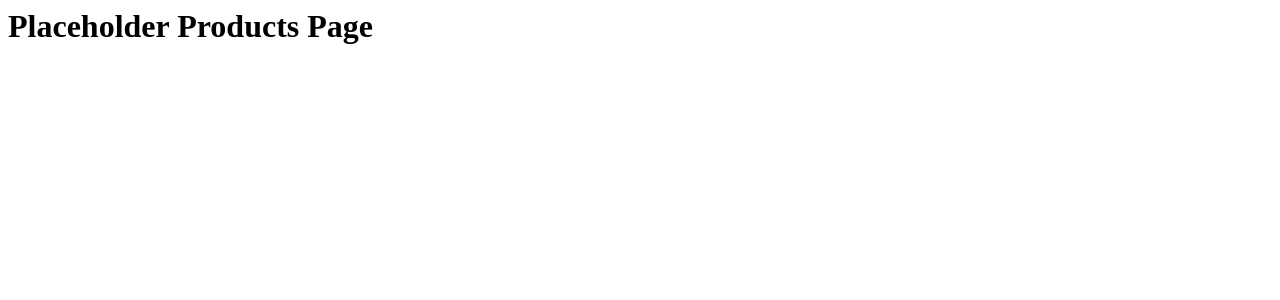
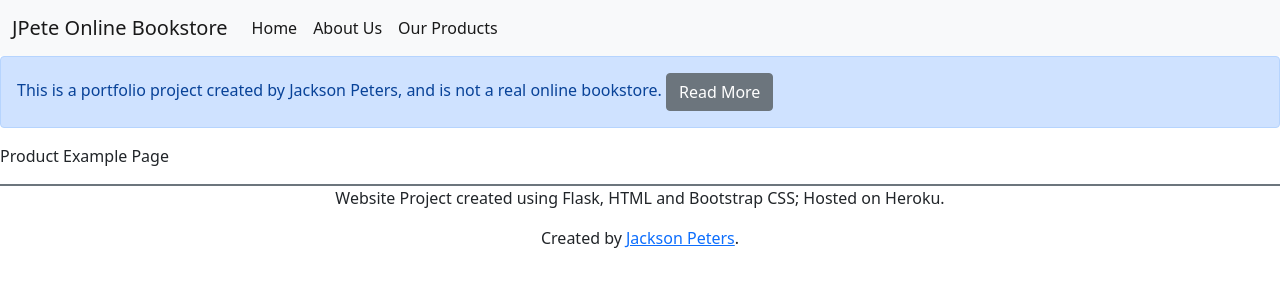
Before and after one commit to Jpete170/FlaskSite, a Flask app: page /products in a window 1280 px wide. Shown: the top 300 px of the page. Run offline with Flask 2, Linux system fonts and the light colour scheme; some libraries are stand-ins or nearby versions.

Commit message:
Added rudimentary code structure to render different individual products; added database connections, started on preliminary database table structure; update the base.html to include a modal view that will explain what the project is, in preparation for imlement ing the actual design of the website

```diff
--- a/FlaskSite/__init__.py
+++ b/FlaskSite/__init__.py
@@ -11,11 +11,11 @@ def create_app():
     app.debug = True
 
     boostrap=Bootstrap(app)
-   # app.config['SQLALCHEMY_DATABASE_URI'] = os.environ['DATABASE_URL']
+    app.config['SQLALCHEMY_DATABASE_URI'] = 'sqlite:///books.db'
     app.config['SQLALCHEMY_TRACK_MODIFICATIONS'] = True
 
     db.init_app(app)
-    #view stuff
+    #view stuff, to avoid circular references
     from . import views
     app.register_blueprint(views.bp)
 
--- a/FlaskSite/templates/base.html
+++ b/FlaskSite/templates/base.html
@@ -1,7 +1,7 @@
 <!DOCTYPE html>
 <html lang='en'>
     <head>
-        <title>Flask Web App</title>
+        <title>JPete.Dev Bookstore</title>
         <link href="https://cdn.jsdelivr.net/npm/bootstrap@5.1.3/dist/css/bootstrap.min.css" rel="stylesheet" integrity="sha384-1BmE4kWBq78iYhFldvKuhfTAU6auU8tT94WrHftjDbrCEXSU1oBoqyl2QvZ6jIW3" crossorigin="anonymous">
 
     </head>
@@ -10,7 +10,7 @@
 
         <div class="navbar navbar-expand-lg navbar-light bg-light">
             <div class="container-fluid">
-                <a class="navbar-brand" href="/">Flask Web App</a>
+                <a class="navbar-brand" href="/">JPete Online Bookstore</a>
                 <button class="navbar-toggler" type="button" data-bs-toggle="collapse" data-bs-target="#navbarNav" aria-controls="navbarNav" aria-expanded="false" aria-label="Toggle navigation">
                     <span class="navbar-toggler-icon"></span>
                 </button>
@@ -22,7 +22,41 @@
                         <li class="nav-item">
                             <a class="nav-link active" aria-current="page" href="/about">About Us</a>
                         </li>
+                        <li class="nav-item">
+                            <a class="nav-link active" aria-current="page" href="/products">Our Products</a>
+                        </li>
                     </ul>
+                </div>
+            </div>
+        </div>
+        <div class="alert alert-primary h-10" role="alert">
+            This is a portfolio project created by Jackson Peters, and is not a real online bookstore. <button type="button" class="btn btn-secondary" data-bs-toggle="modal" data-bs-target="#explanationModal">Read More</button>
+        </div>
+        <div class="modal fade" id="explanationModal" tabindex="-1" aria-labelledby="explanationModal">
+            <div class="modal-dialog">
+                <div class="modal-content">
+                    <div class="modal-header">
+                        <h5 class="modal-title" id="explanationModal">Project Explanation</h5>
+                        <button type="button" class="btn-close" data-bs-dismiss="modal" aria-label="Close"></button>
+                    </div>
+                    <div class="modal-body">
+                        <div>
+                            <p>This website, or web project, is constructed using the Python <a href="https://flask.palletsprojects.com/en/2.0.x/" target="blank">Flask</a> framework; a lightweight and fast tool to use to create a website.</p>
+                            <p>The end goal of this web project is to basically evolve it into a mockup online store (kind of like Amazon, although far smaller in scale), which will host tools like searching for products.</p>
+                            <p>Once the mock site is completed, a complete rundown will be provided on the <a href="https://jacksonpeters.dev/">main portfolio site</a>.</p>
+                            <div class="row justify-content-center">
+                                <div class="col-4">
+                                    <a class="btn btn-primary" role="button" href="https://jacksonpeters.dev/projects">Return to Projects</a>
+                                </div>
+                                <div class="col-4">
+                                   <a class="btn btn-primary" role="button" href="https://jacksonpeters.dev/projects">Go to GitHub Repository</a>
+                                </div>
+                            </div>
+                        </div>
+                    </div>
+                    <div class="modal-footer">
+                        <button type="button" class="btn btn-secondary" data-bs-dismiss="modal">Close</button>
+                    </div>
                 </div>
             </div>
         </div>
--- a/FlaskSite/templates/index.html
+++ b/FlaskSite/templates/index.html
@@ -4,7 +4,6 @@
 
 {% import "bootstrap/wtf.html" as wtf %}
 <div>
-    <h1>Flask Web Application Home Page</h1>
     <div class="row justify-content-center">
         <div class="col-4">
             <a class="btn btn-primary" role="button" href="https://jacksonpeters.dev/projects">Return to Projects</a>
--- /dev/null
+++ b/FlaskSite/templates/products/details.html
@@ -0,0 +1,6 @@
+{% extend 'productdetails_base.html' %}
+{%import 'bootstrap/wtf.html' as wtf %}
+
+{%block content%}
+
+{%end block%}
--- /dev/null
+++ b/FlaskSite/templates/products/productdetails_base.html
@@ -0,0 +1,6 @@
+{% extend 'base.html'}
+
+{% import 'bootstrap/wtf.html' as wtf %}
+{%block content%}
+
+{%endblock%}
--- /dev/null
+++ b/FlaskSite/templates/products/products.html
@@ -0,0 +1,9 @@
+{% extends 'base.html' %}
+
+{% block content %}
+
+{% import "bootstrap/wtf.html" as wtf %}
+<div>
+    <p>Product Example Page</p>
+</div>
+{% endblock %}
--- a/FlaskSite/views.py
+++ b/FlaskSite/views.py
@@ -1,4 +1,5 @@
 from flask import Blueprint, render_template, url_for, redirect
+from models import Item
 
 bp = Blueprint('main', __name__)
 
@@ -10,10 +11,14 @@ def index():
 def about():
     return render_template('about.html')
 
+#overall product page
 @bp.route('/products', methods=['GET'])
 def prodcuts():
-    return "<h1>Placeholder Products Page</h1>"
+    #return "<h1>Placeholder Products Page</h1>"
+    return render_template('/products/products.html')
 
-@bp.route('/products/sci-fi', methods=["GET"])
-def scifi():
+@bp.route('/products/<genre>', methods=["GET"])
+def sci_fi(genre):
+    item = Item.query.filter_by(genre=genre)
     return "<h1>Page for Science Fiction Novels</h1>"
+    #return render_template("products/details", item=item)
```
Also changed, not shown: models.py (+13 -2 lines), FlaskSite/books.db (added).
